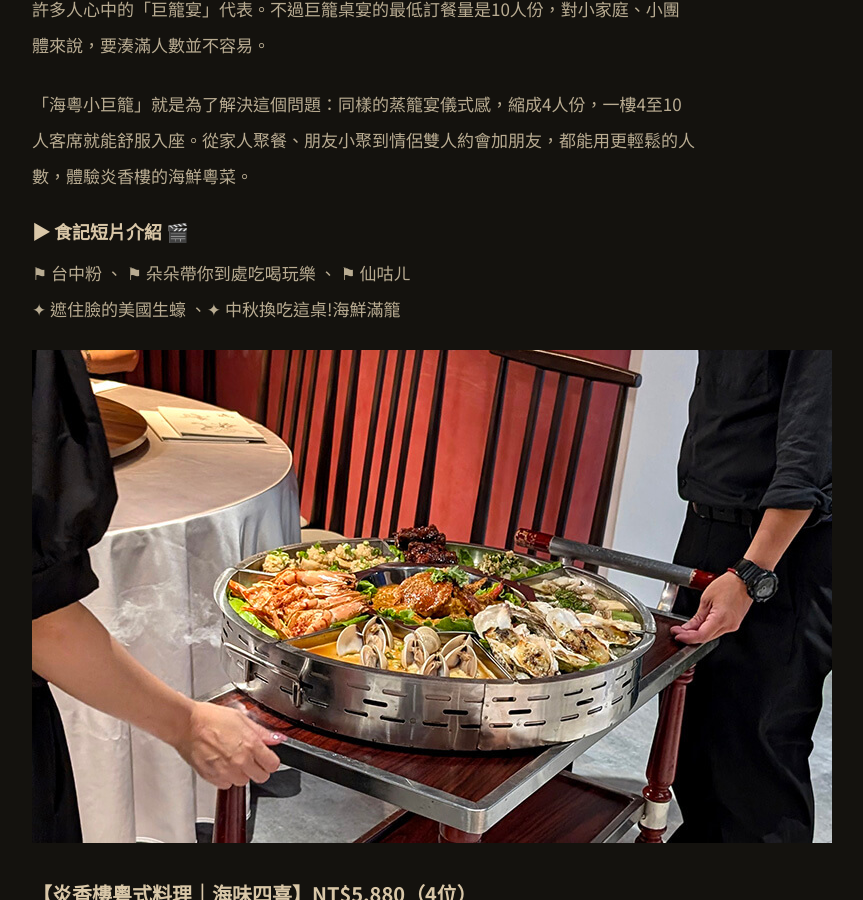
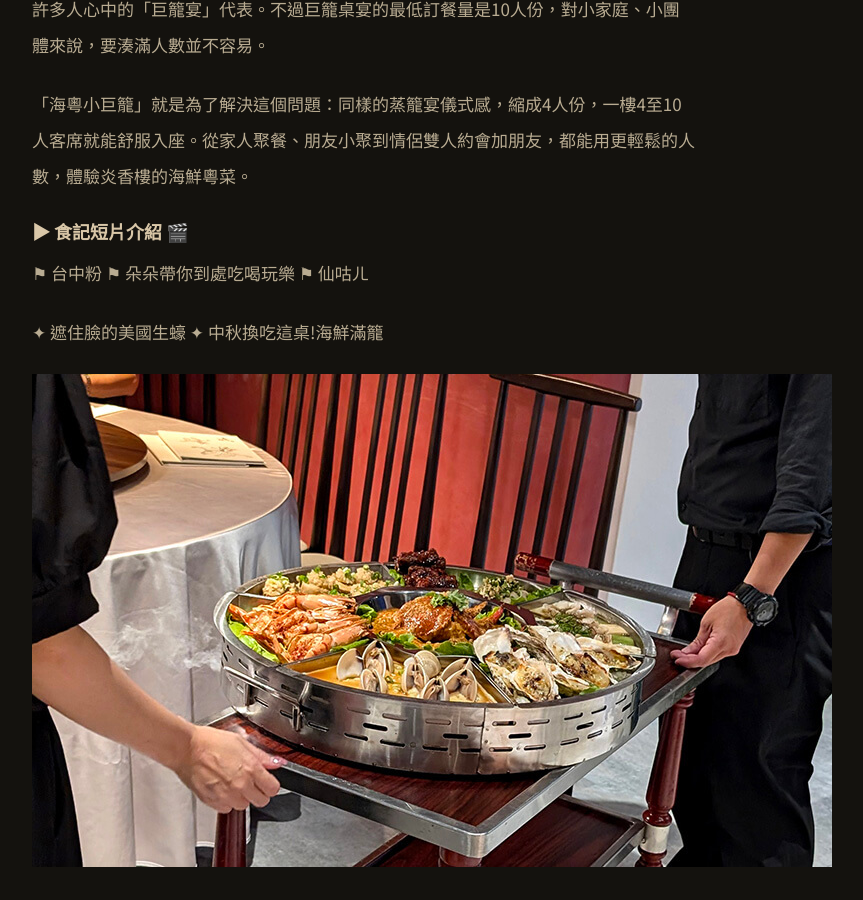
Before and after one commit to yanxianglou/yanxianglou.github.io, a Jekyll site: the page built from _news/2026-09-14-hai-yue-xiao-ju-long.md, in a window 1280 px wide and 900 px high, scrolled down 2333 px. Shown: the whole window, without its empty margins (276-1139 px from the left). Built offline with Jekyll 4.4.1, drawn with Linux system fonts in a browser that asks for light colours.

```diff
--- a/_news/2026-09-14-hai-yue-xiao-ju-long.md
+++ b/_news/2026-09-14-hai-yue-xiao-ju-long.md
@@ -51,8 +51,9 @@ image: /assets/img/uploads/5.最新消息640-x-800px_小巨籠.jpg
 
 ### ▶ 食記短片介紹 🎬
 
-⚑ [台中粉 、 ](https://www.instagram.com/p/DeE4yO_hFG5/)⚑ [朵朵帶你到處吃喝玩樂 ](https://www.instagram.com/p/DeeZu0UthG-/)、[ ](https://www.instagram.com/p/DeeZu0UthG-/)⚑ [仙咕ㄦ](https://www.youtube.com/shorts/7qhC0Dgqbx8)\
-✦ [遮住臉的美國生蠔](https://www.youtube.com/shorts/7qhC0Dgqbx8) 、✦ [中秋換吃這桌!海鮮滿籠](https://www.youtube.com/shorts/yW0rens_-Rw)
+⚑ [台中粉   ](https://www.instagram.com/p/DeE4yO_hFG5/)⚑ [朵朵帶你到處吃喝玩樂 ](https://www.instagram.com/p/DeeZu0UthG-/)   [ ](https://www.instagram.com/p/DeeZu0UthG-/)⚑ [仙咕ㄦ](https://www.youtube.com/shorts/7qhC0Dgqbx8)
+
+✦ [遮住臉的美國生蠔](https://www.youtube.com/shorts/7qhC0Dgqbx8)   ✦ [中秋換吃這桌!海鮮滿籠](https://www.youtube.com/shorts/yW0rens_-Rw)
 
 
 
```
